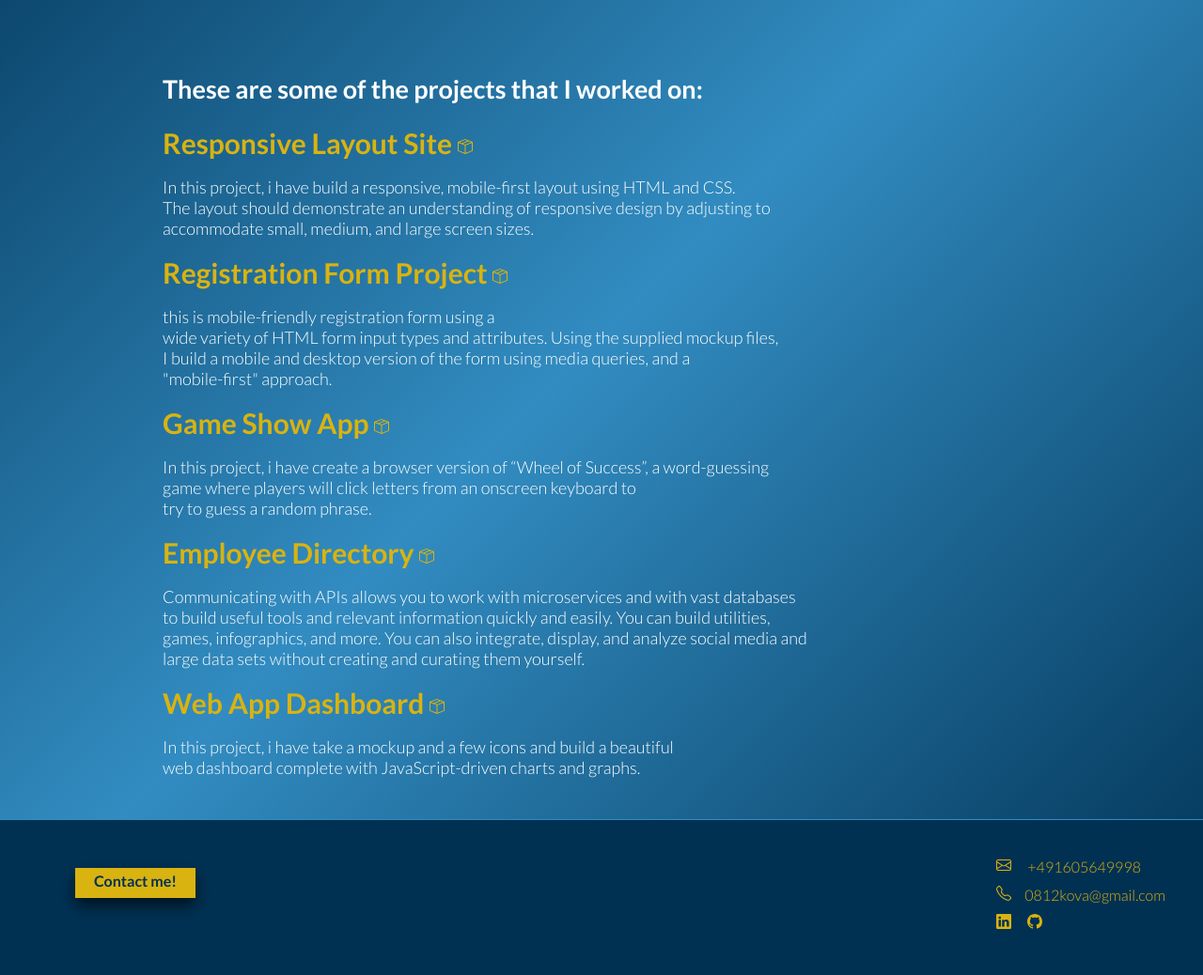
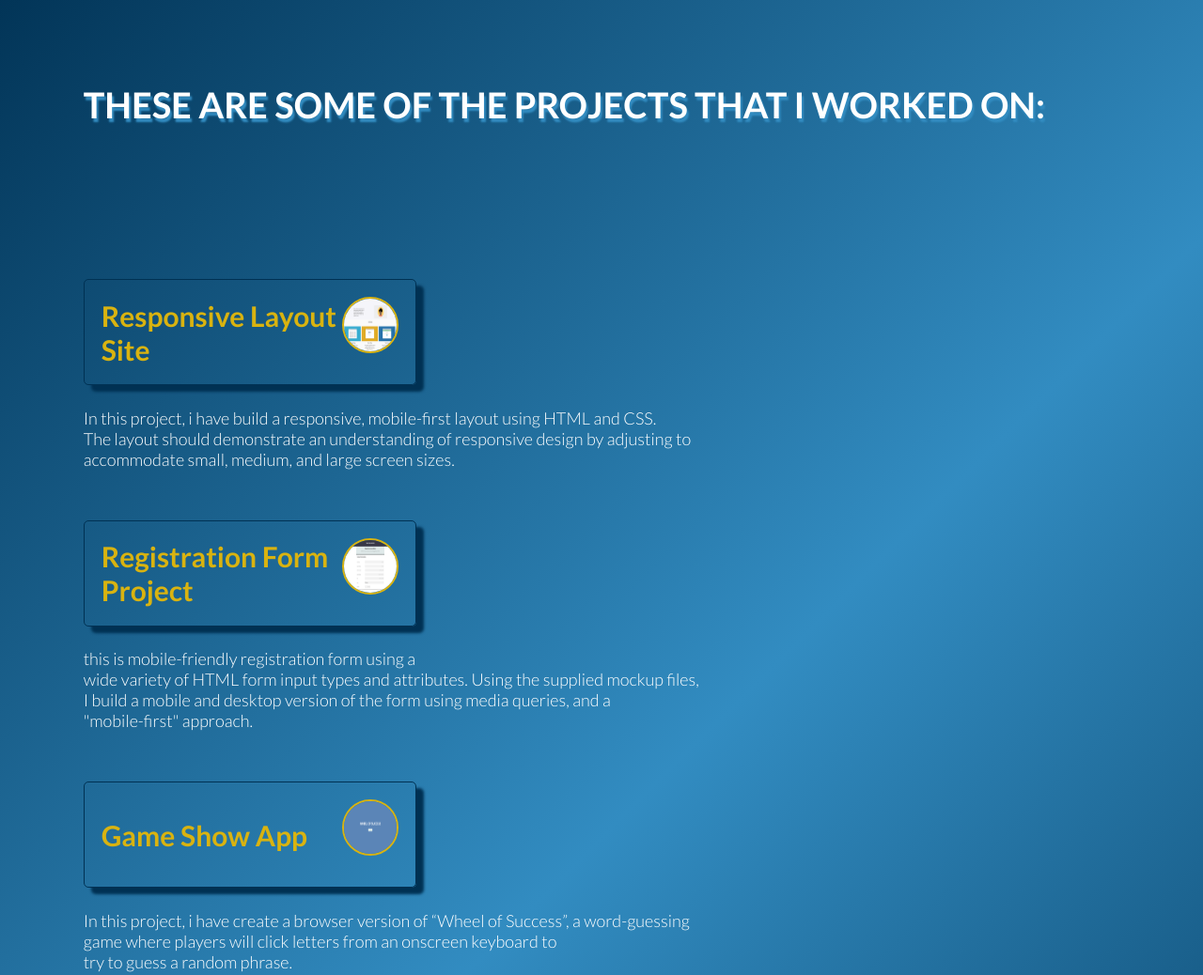
Before and after one commit to Ivan0812/Capstone_Portfolio, a plain HTML site: page index.html in a window 1280 px wide. Shown: the part 1660-2698 px from the top of the page at 94% size. Drawn offline with Linux system fonts and the light colour scheme.

Commit message:
commit//

```diff
--- a/index.html
+++ b/index.html
@@ -11,7 +11,12 @@
     <link rel="preconnect" href="https://fonts.gstatic.com" crossorigin>
     <link href="https://fonts.googleapis.com/css2?family=Lato:ital,wght@0,300;0,700;1,300;1,400;1,700&display=swap" rel="stylesheet">
     <link rel="stylesheet" href="style/style.css">
-    </head>
+
+
+    <link rel="icon" type="image/png" sizes="32x32" href="favicon_package_v0.16/favicon-32x32.png">
+    <link rel="icon" type="image/png" sizes="16x16" href="favicon_package_v0.16/favicon-16x16.png">
+
+  </head>
 
     <body>
 
@@ -77,44 +82,44 @@
       <div class="project-container">
         <div id="projects" class="projects">
 
-           <h2>These are some of the projects that I worked on:</h2>
-            <a  class="box" href="https://ivan0812.github.io/responsive-layout-site/" target="_blank">Responsive Layout Site  <svg xmlns="http://www.w3.org/2000/svg"   width="16" height="16" fill="currentColor" class="box" viewBox="0 0 16 16">
-                <path d="M8.186 1.113a.5.5 0 0 0-.372 0L1.846 3.5l2.404.961L10.404 2zm3.564 1.426L5.596 5 8 5.961 14.154 3.5zm3.25 1.7-6.5 2.6v7.922l6.5-2.6V4.24zM7.5 14.762V6.838L1 4.239v7.923zM7.443.184a1.5 1.5 0 0 1 1.114 0l7.129 2.852A.5.5 0 0 1 16 3.5v8.662a1 1 0 0 1-.629.928l-7.185 2.874a.5.5 0 0 1-.372 0L.63 13.09a1 1 0 0 1-.63-.928V3.5a.5.5 0 0 1 .314-.464z"/>
-            </svg>
+           <h2 class="project-title">These are some of the projects that I worked on:</h2>
+            <a  class="box" href="https://ivan0812.github.io/responsive-layout-site/" target="_blank">
+              Responsive Layout Site
+              <img class="project-image" src="images/project1.png" alt="Responsive Layout Site">
             </a>
            <p>In this project, i have build a responsive, mobile-first layout using HTML and CSS. <br>
             The layout should demonstrate an understanding of responsive design by adjusting to <br>
              accommodate small, medium, and large screen sizes.</p>
 
-           <a class="box"  href="https://ivan0812.github.io/Registration_Form-project3/"  target="_blank">Registration Form Project  <svg xmlns="http://www.w3.org/2000/svg"  width="16" height="16" fill="currentColor" class="box" viewBox="0 0 16 16">
-                <path d="M8.186 1.113a.5.5 0 0 0-.372 0L1.846 3.5l2.404.961L10.404 2zm3.564 1.426L5.596 5 8 5.961 14.154 3.5zm3.25 1.7-6.5 2.6v7.922l6.5-2.6V4.24zM7.5 14.762V6.838L1 4.239v7.923zM7.443.184a1.5 1.5 0 0 1 1.114 0l7.129 2.852A.5.5 0 0 1 16 3.5v8.662a1 1 0 0 1-.629.928l-7.185 2.874a.5.5 0 0 1-.372 0L.63 13.09a1 1 0 0 1-.63-.928V3.5a.5.5 0 0 1 .314-.464z"/>
-            </svg>
+           <a class="box"  href="https://ivan0812.github.io/Registration_Form-project3/"  target="_blank">
+             Registration Form Project
+             <img class="project-image" src="images/project2.png" alt="Registration Form Project">
             </a>
            <p>this is mobile-friendly registration form using a <br>
              wide variety of HTML form input types and attributes. Using the supplied mockup files, <br>
               I build a mobile and desktop version of the form using media queries, and a <br>
                "mobile-first" approach.</p>
 
-           <a class="box"  href="https://ivan0812.github.io/Game_Show_App/" target="_blank">Game Show App  <svg xmlns="http://www.w3.org/2000/svg" width="16" height="16" fill="currentColor" class="box" viewBox="0 0 16 16">
-                <path d="M8.186 1.113a.5.5 0 0 0-.372 0L1.846 3.5l2.404.961L10.404 2zm3.564 1.426L5.596 5 8 5.961 14.154 3.5zm3.25 1.7-6.5 2.6v7.922l6.5-2.6V4.24zM7.5 14.762V6.838L1 4.239v7.923zM7.443.184a1.5 1.5 0 0 1 1.114 0l7.129 2.852A.5.5 0 0 1 16 3.5v8.662a1 1 0 0 1-.629.928l-7.185 2.874a.5.5 0 0 1-.372 0L.63 13.09a1 1 0 0 1-.63-.928V3.5a.5.5 0 0 1 .314-.464z"/>
-            </svg>
+           <a class="box"  href="https://ivan0812.github.io/Game_Show_App/" target="_blank">
+             Game Show App
+             <img class="project-image" src="images/project3.png" alt=" Game Show App">
            </a>
            <p>In this project, i have create a browser version of “Wheel of Success”, a word-guessing <br>
              game where players will click letters from an onscreen keyboard to <br>
              try to guess a random phrase.</p>
 
-             <a class="box"  href="https://ivan0812.github.io/Employee_Directory/" target="_blank">Employee Directory  <svg xmlns="http://www.w3.org/2000/svg"  width="16" height="16" fill="currentColor" class="box" viewBox="0 0 16 16">
-                <path d="M8.186 1.113a.5.5 0 0 0-.372 0L1.846 3.5l2.404.961L10.404 2zm3.564 1.426L5.596 5 8 5.961 14.154 3.5zm3.25 1.7-6.5 2.6v7.922l6.5-2.6V4.24zM7.5 14.762V6.838L1 4.239v7.923zM7.443.184a1.5 1.5 0 0 1 1.114 0l7.129 2.852A.5.5 0 0 1 16 3.5v8.662a1 1 0 0 1-.629.928l-7.185 2.874a.5.5 0 0 1-.372 0L.63 13.09a1 1 0 0 1-.63-.928V3.5a.5.5 0 0 1 .314-.464z"/>
-            </svg>
+             <a class="box"  href="https://ivan0812.github.io/Employee_Directory/" target="_blank">
+               Employee Directory
+               <img class="project-image" src="images/project4.png" alt="Employee Directory">
            </a>
              <p>Communicating with APIs allows you to work with microservices and with vast databases <br>
                 to build useful tools and relevant information quickly and easily. You can build utilities,<br>
                 games, infographics, and more. You can also integrate, display, and analyze social media and <br>
                  large data sets without creating and curating them yourself.</p>
 
-                   <a  class="box" href="https://ivan0812.github.io/Web_App_Dashboard/" target="_blank">Web App Dashboard  <svg xmlns="http://www.w3.org/2000/svg"   width="16" height="16" fill="currentColor" class="box" viewBox="0 0 16 16">
-                <path d="M8.186 1.113a.5.5 0 0 0-.372 0L1.846 3.5l2.404.961L10.404 2zm3.564 1.426L5.596 5 8 5.961 14.154 3.5zm3.25 1.7-6.5 2.6v7.922l6.5-2.6V4.24zM7.5 14.762V6.838L1 4.239v7.923zM7.443.184a1.5 1.5 0 0 1 1.114 0l7.129 2.852A.5.5 0 0 1 16 3.5v8.662a1 1 0 0 1-.629.928l-7.185 2.874a.5.5 0 0 1-.372 0L.63 13.09a1 1 0 0 1-.63-.928V3.5a.5.5 0 0 1 .314-.464z"/>
-            </svg>
+                   <a  class="box" href="https://ivan0812.github.io/Web_App_Dashboard/" target="_blank">
+                     Web App Dashboard
+                     <img class="project-image" src="images/project5.png" alt="Web App Dashboard">
            </a>
              <p>In this project, i have take a mockup and a few icons and build a beautiful <br>
                   web dashboard complete with JavaScript-driven charts and graphs.</p>
--- a/style/style.css
+++ b/style/style.css
@@ -115,7 +115,7 @@ a {
     opacity: 1;
 }
 
- .title {
+ .title  {
     text-shadow: 2px 4px 2px var(--sky-blue);
     transform: translateX(2cm);
     transition: opacity 1s ease-in-out, transform 3s ease-in-out;
@@ -205,9 +205,17 @@ a {
 
 /* ----- PROJECTS -----*/
 .project-container {
-    height: 180vh;
+    height: 220vh;
     display: grid;
     margin-bottom: 6rem;
+}
+
+.project-title {
+    font-size: 38px;
+    text-transform: uppercase;
+    margin-bottom: 8rem;
+    text-shadow: 2px 4px 2px var(--sky-blue);
+
 }
 
 .project-text {
@@ -225,14 +233,33 @@ a {
     align-content: space-between;
 }
 
+.project-image {
+    width: 60px;
+    height: 60px;
+    margin-bottom: 0.5em;
+    border:solid 2px var(--gold-leaf);
+    border-radius: 50%;
+
+}
 
 .box {
+    display: flex;
+    flex-direction: row;
+    width: 90%;
+    align-items: center;
     transition: transform 0.4s ease-in-out;
     font-size: 30px;
+    box-shadow: 8px 7px 3px var(--prussian-blue);
+    justify-content: space-between;
+    padding: 18px;
+    border: 1px solid var(--prussian-blue);
+    border-radius: 5px;
+    margin-top: 1em;
 }
 
 .box:hover {
-    transform: scale(1.2);
+    transform: scale(1.1);
+    box-shadow: none;
 }
 
 
@@ -475,13 +502,17 @@ fieldset {
 
     .project-container {
         padding-top: 70px;
-        height: 100vh;
+        height: 200vh;
         grid-column: 1 / span 3;
     }
 
     .project-text {
         grid-column: 3 / span 3;
         font-size: 25px;
+    }
+
+    .box {
+        width: 30%;
     }
 
     .projects {
```
Also changed, not shown: favicon_package_v0.16/browserconfig.xml (added, +9 -0 lines), favicon_package_v0.16/android-chrome-192x192.png (added), favicon_package_v0.16/android-chrome-512x512.png (added), favicon_package_v0.16/apple-touch-icon.png (added), favicon_package_v0.16/favicon-16x16.png (added), favicon_package_v0.16/favicon-32x32.png (added), favicon_package_v0.16/favicon.ico (added), favicon_package_v0.16/mstile-150x150.png (added), favicon_package_v0.16/safari-pinned-tab.svg (added), favicon_package_v0.16/site.webmanifest (added), images/project1.png (added), images/project2.png (added), images/project3.png (added), images/project4.png (added), 1 more files, 2 other files.
